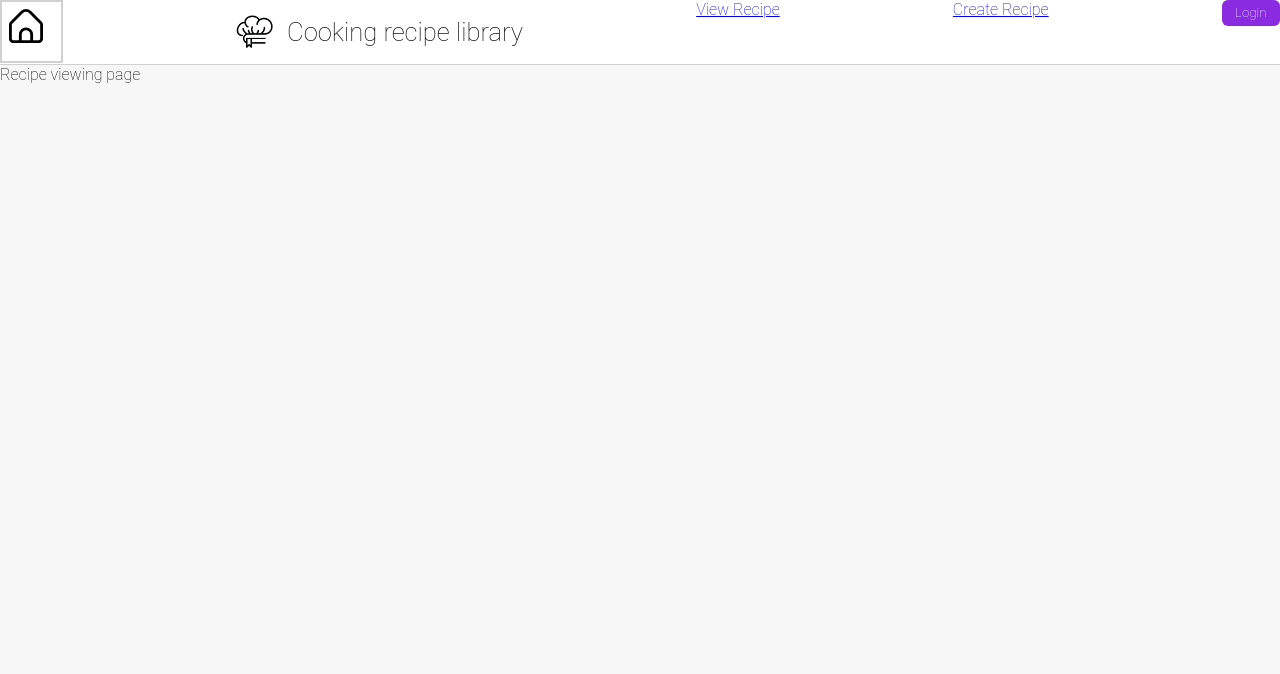
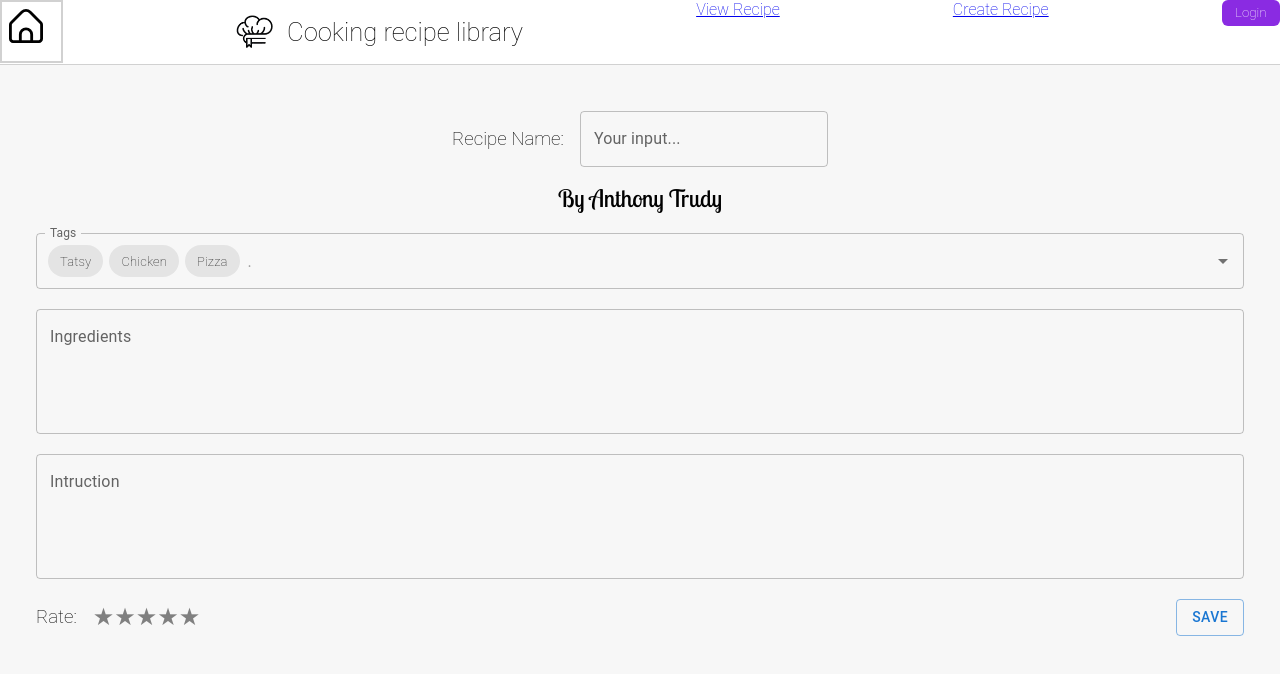
Before and after one commit to LongLeGL/RecipeLibraryWebapp, a React (Create React App) app: page /ViewRecipe in a window 1280 px wide. Shown: the top 674 px of the page. Built offline with nearby package versions, Linux system fonts and the light colour scheme.

Commit message:
create and view recipe

```diff
--- a/package.json
+++ b/package.json
@@ -23,6 +23,7 @@
     "react": "^18.2.0",
     "react-dom": "^18.2.0",
     "react-leaflet": "^4.2.0",
+    "react-rating-stars-component": "^2.2.0",
     "react-router-dom": "^6.4.3",
     "react-scripts": "^5.0.1",
     "web-vitals": "^2.1.4"
--- a/src/pages/CreateRecipe.css
+++ b/src/pages/CreateRecipe.css
@@ -1,7 +1,28 @@
-.CreateRecipe{
+.CreateRecipe {
     background-color: var(--bg_gray);
     width: 100vw;
     height: 90vh;
     display: flex;
     flex-direction: column;
+    padding-top: 10px;
 }
+
+/* .CreateRecipe div {
+    align-items: center;
+    justify-content: center;
+} */
+.main-bodypart {
+    margin: 36px;
+}
+
+.recipeName {
+    align-items: center;
+    justify-content: space-around;
+    width: 60vw;
+}
+
+.CreateRecipe div h3 {
+    padding-right: 16px;
+    align-items: center;
+    justify-content: center;
+}
--- a/src/pages/CreateRecipe.js
+++ b/src/pages/CreateRecipe.js
@@ -1,10 +1,77 @@
 import React from 'react';
 import './CreateRecipe.css'
+import Autocomplete from '@mui/material/Autocomplete';
+import Chip from '@mui/material/Chip';
+import Box from '@mui/material/Box';
+import TextField from '@mui/material/TextField';
+import Stack from '@mui/material/Stack';
+import Button from '@mui/material/Button';
 
 function CreateRecipe() {
+    const Tags = ['Tatsy', 'Chicken', 'Pizza', 'Noodle', 'CleanEating', 'HealthyFood', 'JustEatRealFood', 'VeganFood', 'HealthyFoodRecipes', 'HealthyFoodLover', 'Popcorn']
     return (
         <div className='CreateRecipe'>
-            Recipe creation page
+            <div className='main-bodypart'>
+                <div className='recipeName' style={{ display: 'flex', alignItems: 'center' }}>
+                    <h3>Recipe Name: </h3>
+                    <Box sx={{ display: 'flex', alignItems: 'flex-end' }}>
+                        <TextField style={{ width: '40vw' }} id="outlined-basic" label="Your input..." variant="outlined" />
+                    </Box>
+                </div>
+                <div style={{ paddingTop: '20px' }}>
+                    <Autocomplete
+                        multiple
+                        id="tags-filled"
+                        options={Tags.map((option) => option)}
+                        defaultValue={[Tags[0]]}
+                        freeSolo
+                        renderTags={(value, getTagProps) =>
+                            value.map((option, index) => (
+                                <Chip variant="outlined" label={option} {...getTagProps({ index })} />
+                            ))
+                        }
+                        renderInput={(params) => (
+                            <TextField
+                                {...params}
+                                // variant="filled"
+                                label="Tags"
+                                placeholder="Your customize input..."
+                            />
+                        )}
+                    />
+                </div>
+                <div style={{ paddingTop: '20px' }}>
+                    <TextField
+                        InputProps={{
+                            inputProps: {
+                                style: { justifyContent: "right" },
+                            }
+                        }}
+                        id="outlined-multiline-static"
+                        label="Ingredients"
+                        multiline
+                        rows={4}
+                        fullWidth
+                    />
+                </div>
+                <div style={{ paddingTop: '20px' }}>
+                    <TextField
+                        InputProps={{
+
+                        }}
+                        id="outlined-multiline-static"
+                        label="Instruction"
+                        multiline
+                        rows={4}
+                        fullWidth
+                    />
+                </div>
+                <div style={{ paddingTop: '20px' }}>
+                    <Stack spacing={2} direction="row">
+                        <Button variant="outlined" >Upload</Button>
+                    </Stack>
+                </div>
+            </div>
         </div>
     );
 }
--- a/src/pages/ViewRecipe.css
+++ b/src/pages/ViewRecipe.css
@@ -1,7 +1,33 @@
-.ViewRecipe{
+@import url('https://fonts.googleapis.com/css2?family=Lobster+Two&family=Open+Sans:wght@400;600&display=swap');
+
+.ViewRecipe {
     background-color: var(--bg_gray);
     width: 100vw;
     height: 90vh;
     display: flex;
     flex-direction: column;
+    padding-top: 10px;
 }
+
+.main-bodypart {
+    margin: 36px;
+}
+
+.main-bodypart h2 {
+    text-align: center;
+    margin-top: 16px;
+    font-family: 'Lobster Two', cursive;
+    /* font-family: 'Open Sans', sans-serif; */
+
+}
+
+.ViewRecipe div {
+    align-items: center;
+    justify-content: center;
+}
+
+.ViewRecipe div h3 {
+    padding-right: 16px;
+    align-items: center;
+    justify-content: center;
+}
--- a/src/pages/ViewRecipe.js
+++ b/src/pages/ViewRecipe.js
@@ -1,10 +1,87 @@
 import React from 'react';
 import './ViewRecipe.css';
+import Autocomplete from '@mui/material/Autocomplete';
+import Box from '@mui/material/Box';
+import TextField from '@mui/material/TextField';
+import Stack from '@mui/material/Stack';
+import Button from '@mui/material/Button';
+import ReactStars from "react-rating-stars-component";
+// import { display } from '@mui/system';
 
 function ViewRecipe() {
+    const ratingChanged = (newRating) => {
+        console.log(newRating);
+    };
+    const Tags = ['Tatsy', 'Chicken', 'Pizza', 'Noodle', 'CleanEating', 'HealthyFood', 'JustEatRealFood', 'VeganFood', 'HealthyFoodRecipes', 'HealthyFoodLover', 'Popcorn']
     return (
         <div className='ViewRecipe'>
-            Recipe viewing page
+            <div className='main-bodypart'>
+                <div style={{ display: 'flex', alignItems: 'center' }}>
+                    <h3>Recipe Name: </h3>
+                    <Box sx={{ display: 'flex', alignItems: 'flex-end' }}>
+                        <TextField id="outlined-basic" label="Your input..." variant="outlined" />
+                    </Box>
+                </div>
+                <h2>By Anthony Trudy</h2>
+                <div style={{ paddingTop: '20px' }}>
+                    <Autocomplete
+                        multiple
+                        id="tags-readOnly"
+                        options={Tags.map((option) => option)}
+                        defaultValue={[Tags[0], Tags[1], Tags[2]]}
+                        readOnly
+                        renderInput={(params) => (
+                            <TextField {...params} label="Tags" placeholder="." />
+                        )}
+                    />
+                </div>
+                <div style={{ paddingTop: '20px' }}>
+                    <TextField
+                        InputProps={{
+                            inputProps: {
+                                style: { justifyContent: "right" },
+                            }
+                        }}
+                        id="outlined-multiline-static"
+                        label="Ingredients"
+                        multiline
+                        rows={4}
+                        fullWidth
+                    />
+                </div>
+                <div style={{ paddingTop: '20px' }}>
+                    <TextField
+                        InputProps={{
+
+                        }}
+                        id="outlined-multiline-static"
+                        label="Intruction"
+                        multiline
+                        rows={4}
+                        fullWidth
+                    />
+                </div>
+                <div style={{ display: 'flex', justifyContent: 'space-between', paddingTop: '20px' }}>
+                    <div style={{ display: 'flex' }}>
+                        <h3>Rate: </h3>
+                        <ReactStars
+                            count={5}
+                            onChange={ratingChanged}
+                            size={24}
+                            isHalf={true}
+                            emptyIcon={<i className="far fa-star"></i>}
+                            halfIcon={<i className="fa fa-star-half-alt"></i>}
+                            fullIcon={<i className="fa fa-star"></i>}
+                            activeColor="#ffd700"
+                        />
+                    </div>
+                    <div>
+                        <Stack spacing={2} direction="row">
+                            <Button variant="outlined" >Save</Button>
+                        </Stack>
+                    </div>
+                </div>
+            </div>
         </div>
     );
 }
```
Also changed, not shown: 1 other file (tests, documents, lock files or other folders).
